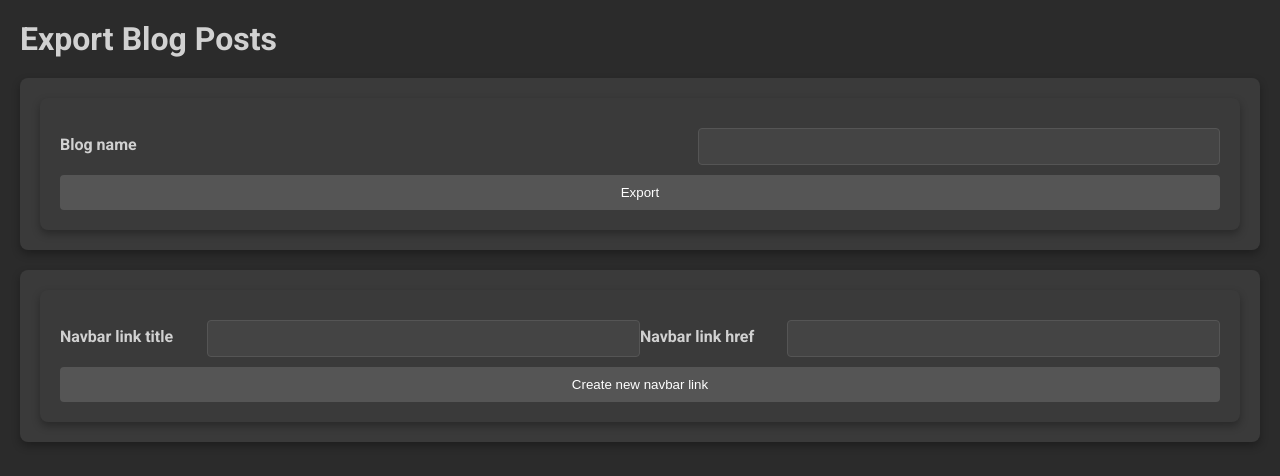
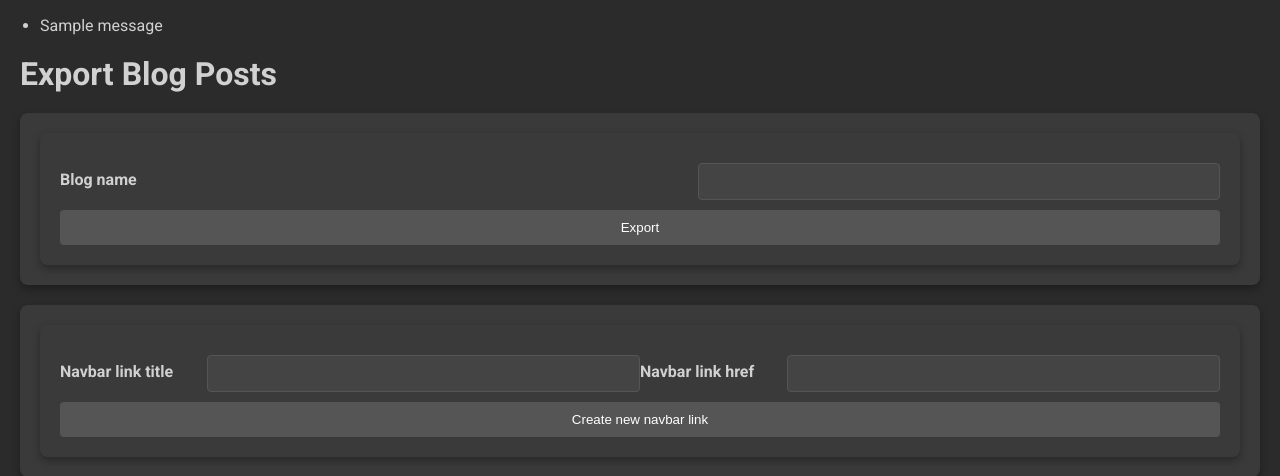
Before and after one commit to DGTV11/BlogPostManager, a Flask app: page /export in a window 1280 px wide. Shown: the top 476 px of the page. Run offline with Flask 3, Linux system fonts and the light colour scheme; one stand-in notice (Sample message) is shown; some libraries are stand-ins or nearby versions.

Commit message:
fixed the flash message :)

```diff
--- a/blog-post-manager/app.py
+++ b/blog-post-manager/app.py
@@ -153,7 +153,9 @@ def export():
                 title = request.form["title"].strip()
                 href = request.form["href"].strip()
                 if not title:
+                    print(1)
                     flash("Title is required!")
+
                 elif title in other_navbar_links:
                     flash("Title must be unique!")
                 elif not href:
--- a/blog-post-manager/export-template.html
+++ b/blog-post-manager/export-template.html
@@ -1,47 +1,60 @@
 <!DOCTYPE html>
 <html lang="en">
+
 <head>
     <meta charset="UTF-8">
     <meta name="viewport" content="width=device-width, initial-scale=1.0">
     <title>@BLOGNAME@</title>
+
     <style>
         body {
             font-family: Arial, sans-serif;
         }
+
         .page {
             display: none;
         }
+
         .active {
             display: block;
         }
+
         nav {
             margin-bottom: 20px;
         }
 
         a.h3-a {
             display: block;
-            font-size: 1.17em; /* Size similar to <h3> */
+            font-size: 1.17em;
+            /* Size similar to <h3> */
             margin-top: 1em;
             margin-bottom: 1em;
             margin-left: 0;
             margin-right: 0;
-            font-weight: bold; /* Bold like <h3> */
-            text-decoration: none; /* No underline or other stuff */
-            color: CornflowerBlue; /* Signature blue color for links */
-            cursor: pointer; /* Pointer cursor for interactivity */
+            font-weight: bold;
+            /* Bold like <h3> */
+            text-decoration: none;
+            /* No underline or other stuff */
+            color: CornflowerBlue;
+            /* Signature blue color for links */
+            cursor: pointer;
+            /* Pointer cursor for interactivity */
         }
 
         a.h3-a:hover {
-            color: DeepSkyBlue; /* Darker blue on hover */
+            color: DeepSkyBlue;
+            /* Darker blue on hover */
             transform: scale(1.05);
         }
 
         a.h3-a:visited {
-            color: purple; /* Purple color for visited links */
+            color: purple;
+            /* Purple color for visited links */
         }
 
         a.h3-a:focus {
-            outline: 2px solid blue; /* Focus outline for accessibility */
+            outline: 2px solid blue;
+            /* Focus outline for accessibility */
         }
 
         a {
@@ -75,7 +88,8 @@
             margin-left: 20px;
         }
 
-        div, section {
+        div,
+        section {
             display: flex;
             justify-content: space-between;
             align-items: center;
@@ -157,7 +171,7 @@
         @STYLES@
     </style>
 </head>
-<body>
+
 <body>
     <div>
         <a class="h3-a" onClick="showPage('home')">@BLOGNAME@</a>
@@ -182,5 +196,15 @@
             document.getElementById(pageId).classList.add("active");
         }
     </script>
+    {% with messages = get_flashed_messages() %}
+    {% if messages %}
+    <ul class=flashes>
+        {% for message in messages %}
+        <li>{{ message }}</li>
+        {% endfor %}
+    </ul>
+    {% endif %}
+    {% endwith %}
 </body>
+
 </html>
--- a/blog-post-manager/templates/export.html
+++ b/blog-post-manager/templates/export.html
@@ -106,6 +106,15 @@
     </style>
 </head>
 <body>
+    {% with messages = get_flashed_messages() %}
+    {% if messages %}
+        <ul class=flashes>
+        {% for message in messages %}
+            <li>{{ message }}</li>
+        {% endfor %}
+        </ul>
+    {% endif %}
+    {% endwith %}
     <h1>Export Blog Posts</h1>
     <div class="form-container">
         <form method="post">
```
Lines whose indentation alone changed are shown as unchanged.
